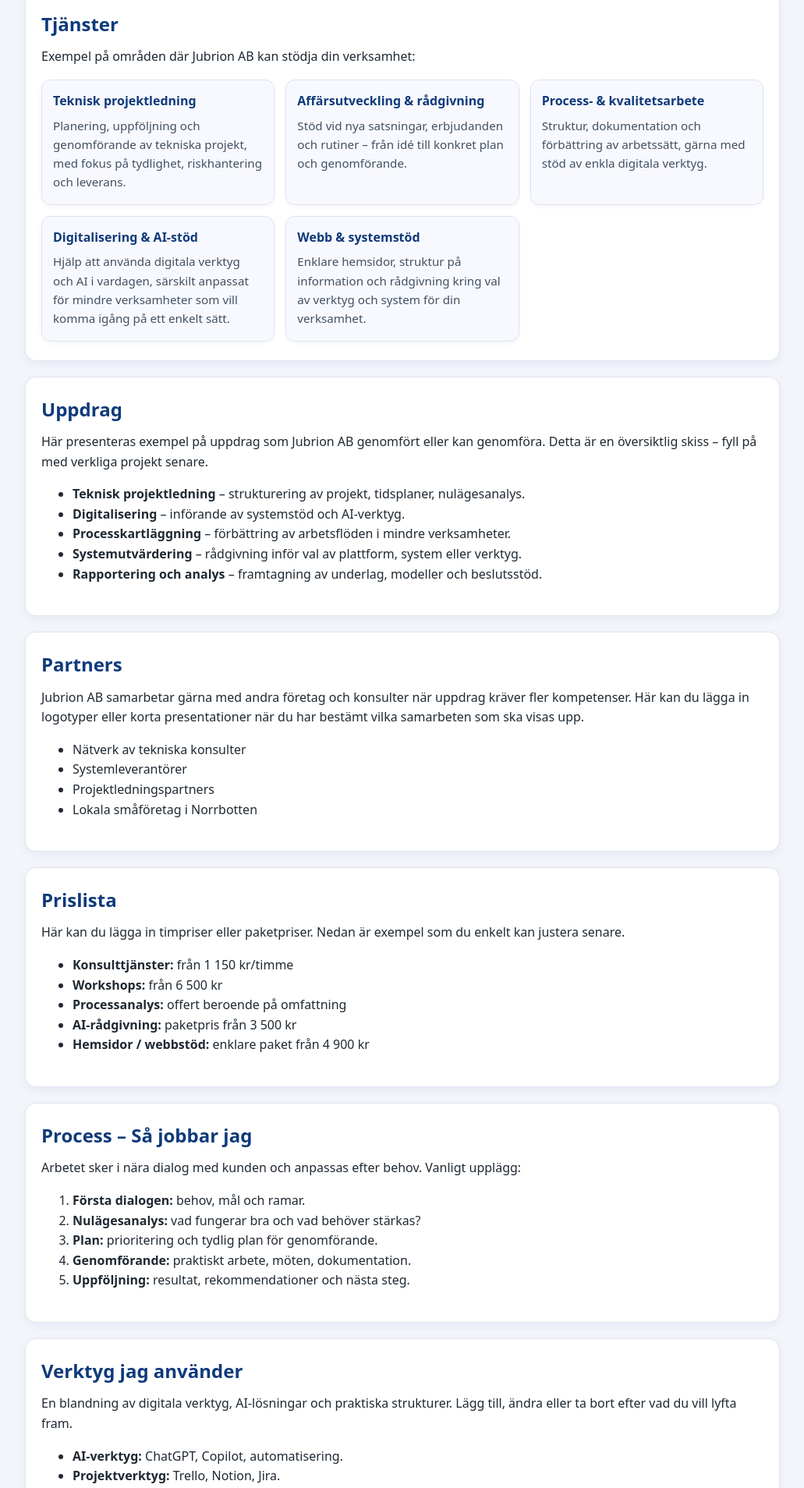
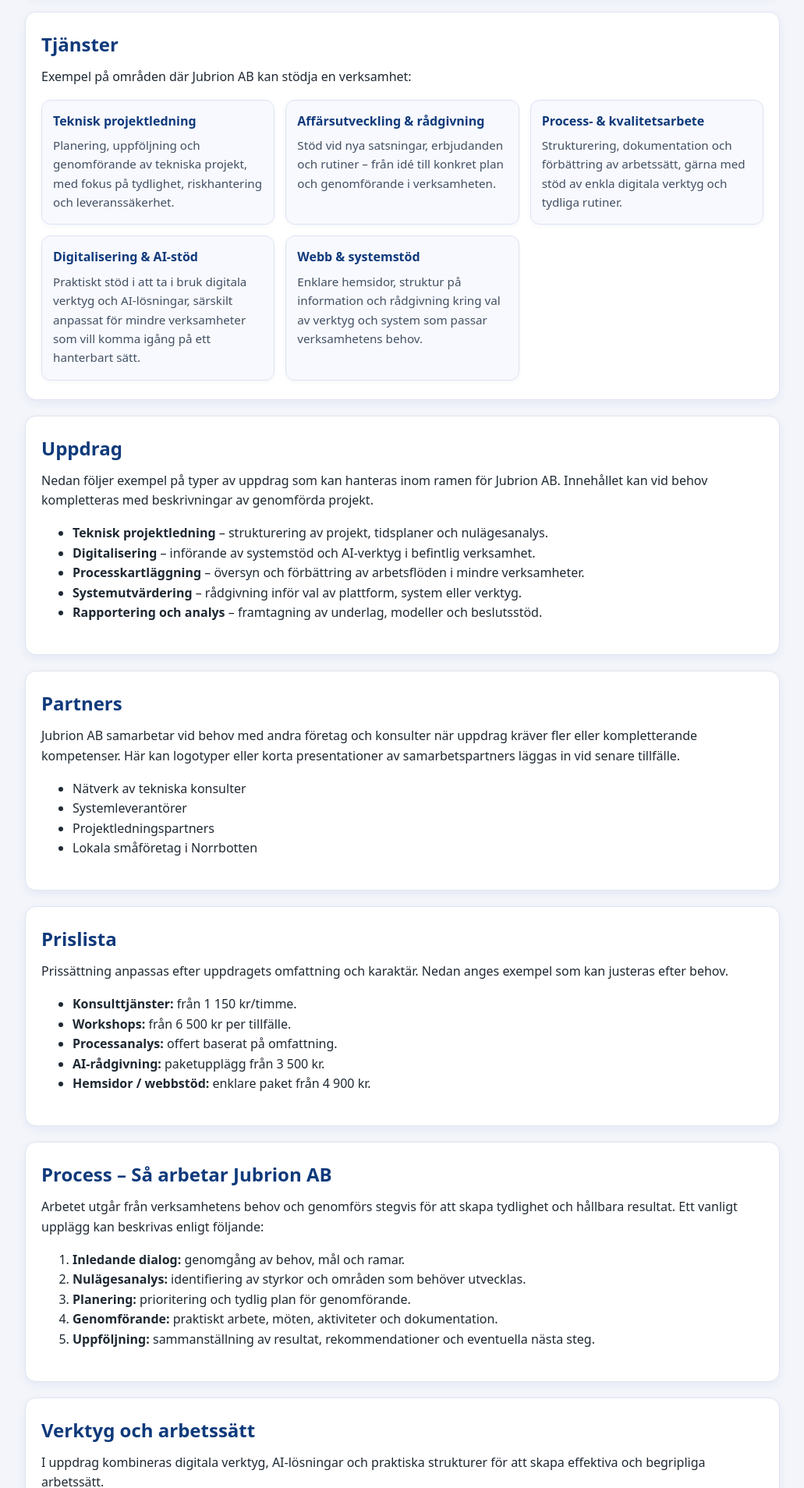
Before and after one commit to Urbs62/urbs62.github.io, a plain HTML site: page index.html in a window 1280 px wide. Shown: the part 892-2800 px from the top of the page at 78% size, without its empty margins (124-1155 px from the left). Drawn offline with Linux system fonts and the light colour scheme.

Commit message:
Update index.html

```diff
--- a/index.html
+++ b/index.html
@@ -31,11 +31,10 @@
         <section class="hero">
             <div class="hero-inner">
                 <div class="hero-text">
-                    <h1>Struktur, teknik och utveckling för din verksamhet</h1>
+                    <h1>Struktur, teknik och utveckling för små och medelstora verksamheter</h1>
                     <p>
-                        Jubrion AB hjälper små och medelstora företag att få ordning på projekt,
-                        processer och digitala verktyg – med kombinationen av erfarenhet,
-                        tydlighet och modern teknik.
+                        Jubrion AB erbjuder stöd till små och medelstora företag som behöver skapa ordning
+                        i projekt, processer och digitala verktyg – med fokus på tydlighet, struktur och modern teknik.
                     </p>
                     <a href="#kontakt" class="btn-primary">Kontakta Jubrion</a>
                 </div>
@@ -46,31 +45,31 @@
             <h2>Om Jubrion AB</h2>
             <p>
                 <strong>Jubrion AB</strong> är ett flexibelt konsult- och utvecklingsbolag baserat i Luleå.
-                Företaget arbetar i gränslandet mellan teknik, affärsutveckling och digitala hjälpmedel – där
-                modern AI-teknik kombineras med lång erfarenhet av projektledning, systemutveckling och
+                Verksamheten är inriktad på arbete i gränslandet mellan teknik, affärsutveckling och digitala hjälpmedel –
+                där modern AI-teknik kombineras med lång erfarenhet av projektledning, systemutveckling och
                 industriella lösningar.
             </p>
             <p>
-                Med över 30 års erfarenhet från industriella och tekniska miljöer – och en bakgrund som
-                utvecklare, chef och projektledare – hjälper U S företag att få struktur,
-                förbättra sina processer och genomföra projekt med tydlighet och resultatfokus.
+                Med över 30 års erfarenhet från industriella och tekniska miljöer, samt bakgrund inom utveckling,
+                ledarskap och kundprojekt, kan Jubrion AB bidra till att skapa struktur, förbättra arbetssätt
+                och genomföra förändringar med tydligt resultatfokus.
             </p>
             <p>
-                Jubrion AB samarbetar gärna med mindre bolag, föreningar och lokala initiativ, där behovet
+                Jubrion AB samarbetar särskilt gärna med mindre bolag, föreningar och lokala initiativ, där behovet
                 ofta är en kombination av struktur, praktiskt genomförande och digitalt stöd.
             </p>
         </section>
 
         <section id="tjanster" class="section-card">
             <h2>Tjänster</h2>
-            <p>Exempel på områden där Jubrion AB kan stödja din verksamhet:</p>
+            <p>Exempel på områden där Jubrion AB kan stödja en verksamhet:</p>
 
             <div class="services-grid">
                 <article class="service-card">
                     <h3>Teknisk projektledning</h3>
                     <p>
                         Planering, uppföljning och genomförande av tekniska projekt, med fokus på
-                        tydlighet, riskhantering och leverans.
+                        tydlighet, riskhantering och leveranssäkerhet.
                     </p>
                 </article>
 
@@ -78,23 +77,23 @@
                     <h3>Affärsutveckling & rådgivning</h3>
                     <p>
                         Stöd vid nya satsningar, erbjudanden och rutiner – från idé till konkret plan
-                        och genomförande.
+                        och genomförande i verksamheten.
                     </p>
                 </article>
 
                 <article class="service-card">
                     <h3>Process- & kvalitetsarbete</h3>
                     <p>
-                        Struktur, dokumentation och förbättring av arbetssätt, gärna med stöd av enkla
-                        digitala verktyg.
+                        Strukturering, dokumentation och förbättring av arbetssätt, gärna med stöd av enkla
+                        digitala verktyg och tydliga rutiner.
                     </p>
                 </article>
 
                 <article class="service-card">
                     <h3>Digitalisering & AI-stöd</h3>
                     <p>
-                        Hjälp att använda digitala verktyg och AI i vardagen, särskilt anpassat för
-                        mindre verksamheter som vill komma igång på ett enkelt sätt.
+                        Praktiskt stöd i att ta i bruk digitala verktyg och AI-lösningar, särskilt anpassat för
+                        mindre verksamheter som vill komma igång på ett hanterbart sätt.
                     </p>
                 </article>
 
@@ -102,21 +101,22 @@
                     <h3>Webb & systemstöd</h3>
                     <p>
                         Enklare hemsidor, struktur på information och rådgivning kring val av verktyg
-                        och system för din verksamhet.
+                        och system som passar verksamhetens behov.
                     </p>
                 </article>
             </div>
         </section>
+
         <section id="uppdrag" class="section-card">
             <h2>Uppdrag</h2>
             <p>
-                Här presenteras exempel på uppdrag som Jubrion AB genomfört eller kan genomföra.
-                Detta är en översiktlig skiss – fyll på med verkliga projekt senare.
+                Nedan följer exempel på typer av uppdrag som kan hanteras inom ramen för Jubrion AB.
+                Innehållet kan vid behov kompletteras med beskrivningar av genomförda projekt.
             </p>
             <ul>
-                <li><strong>Teknisk projektledning</strong> – strukturering av projekt, tidsplaner, nulägesanalys.</li>
-                <li><strong>Digitalisering</strong> – införande av systemstöd och AI-verktyg.</li>
-                <li><strong>Processkartläggning</strong> – förbättring av arbetsflöden i mindre verksamheter.</li>
+                <li><strong>Teknisk projektledning</strong> – strukturering av projekt, tidsplaner och nulägesanalys.</li>
+                <li><strong>Digitalisering</strong> – införande av systemstöd och AI-verktyg i befintlig verksamhet.</li>
+                <li><strong>Processkartläggning</strong> – översyn och förbättring av arbetsflöden i mindre verksamheter.</li>
                 <li><strong>Systemutvärdering</strong> – rådgivning inför val av plattform, system eller verktyg.</li>
                 <li><strong>Rapportering och analys</strong> – framtagning av underlag, modeller och beslutsstöd.</li>
             </ul>
@@ -125,9 +125,9 @@
         <section id="partners" class="section-card">
             <h2>Partners</h2>
             <p>
-                Jubrion AB samarbetar gärna med andra företag och konsulter när uppdrag kräver
-                fler kompetenser. Här kan du lägga in logotyper eller korta presentationer när du har
-                bestämt vilka samarbeten som ska visas upp.
+                Jubrion AB samarbetar vid behov med andra företag och konsulter när uppdrag kräver
+                fler eller kompletterande kompetenser. Här kan logotyper eller korta presentationer
+                av samarbetspartners läggas in vid senare tillfälle.
             </p>
 
             <ul>
@@ -141,53 +141,57 @@
         <section id="prislista" class="section-card">
             <h2>Prislista</h2>
             <p>
-                Här kan du lägga in timpriser eller paketpriser. Nedan är exempel som du enkelt kan
-                justera senare.
+                Prissättning anpassas efter uppdragets omfattning och karaktär. Nedan anges exempel
+                som kan justeras efter behov.
             </p>
 
             <ul>
-                <li><strong>Konsulttjänster:</strong> från 1 150 kr/timme</li>
-                <li><strong>Workshops:</strong> från 6 500 kr</li>
-                <li><strong>Processanalys:</strong> offert beroende på omfattning</li>
-                <li><strong>AI-rådgivning:</strong> paketpris från 3 500 kr</li>
-                <li><strong>Hemsidor / webbstöd:</strong> enklare paket från 4 900 kr</li>
+                <li><strong>Konsulttjänster:</strong> från 1 150 kr/timme.</li>
+                <li><strong>Workshops:</strong> från 6 500 kr per tillfälle.</li>
+                <li><strong>Processanalys:</strong> offert baserat på omfattning.</li>
+                <li><strong>AI-rådgivning:</strong> paketupplägg från 3 500 kr.</li>
+                <li><strong>Hemsidor / webbstöd:</strong> enklare paket från 4 900 kr.</li>
             </ul>
         </section>
 
         <section id="process" class="section-card">
-            <h2>Process – Så jobbar jag</h2>
+            <h2>Process – Så arbetar Jubrion AB</h2>
             <p>
-                Arbetet sker i nära dialog med kunden och anpassas efter behov. Vanligt upplägg:
+                Arbetet utgår från verksamhetens behov och genomförs stegvis för att skapa tydlighet
+                och hållbara resultat. Ett vanligt upplägg kan beskrivas enligt följande:
             </p>
 
             <ol>
-                <li><strong>Första dialogen:</strong> behov, mål och ramar.</li>
-                <li><strong>Nulägesanalys:</strong> vad fungerar bra och vad behöver stärkas?</li>
-                <li><strong>Plan:</strong> prioritering och tydlig plan för genomförande.</li>
-                <li><strong>Genomförande:</strong> praktiskt arbete, möten, dokumentation.</li>
-                <li><strong>Uppföljning:</strong> resultat, rekommendationer och nästa steg.</li>
+                <li><strong>Inledande dialog:</strong> genomgång av behov, mål och ramar.</li>
+                <li><strong>Nulägesanalys:</strong> identifiering av styrkor och områden som behöver utvecklas.</li>
+                <li><strong>Planering:</strong> prioritering och tydlig plan för genomförande.</li>
+                <li><strong>Genomförande:</strong> praktiskt arbete, möten, aktiviteter och dokumentation.</li>
+                <li><strong>Uppföljning:</strong> sammanställning av resultat, rekommendationer och eventuella nästa steg.</li>
             </ol>
         </section>
 
         <section id="verktyg" class="section-card">
-            <h2>Verktyg jag använder</h2>
+            <h2>Verktyg och arbetssätt</h2>
             <p>
-                En blandning av digitala verktyg, AI-lösningar och praktiska strukturer.
-                Lägg till, ändra eller ta bort efter vad du vill lyfta fram.
+                I uppdrag kombineras digitala verktyg, AI-lösningar och praktiska strukturer för att
+                skapa effektiva och begripliga arbetssätt.
             </p>
 
             <ul>
-                <li><strong>AI-verktyg:</strong> ChatGPT, Copilot, automatisering.</li>
-                <li><strong>Projektverktyg:</strong> Trello, Notion, Jira.</li>
-                <li><strong>Dokumentation:</strong> Google Workspace, Microsoft 365.</li>
-                <li><strong>Analys / modeller:</strong> Excel, diagram, rapportmallar.</li>
-                <li><strong>Webb / system:</strong> GitHub Pages, statiska sidor, lättare webbbyggen.</li>
+                <li><strong>AI-verktyg:</strong> till exempel ChatGPT, Copilot och olika former av automatisering.</li>
+                <li><strong>Projektverktyg:</strong> exempelvis Trello, Notion eller Jira, beroende på uppdrag.</li>
+                <li><strong>Dokumentation:</strong> arbete i Google Workspace, Microsoft 365 eller motsvarande plattformar.</li>
+                <li><strong>Analys och modeller:</strong> användning av kalkylblad, diagram, rapportmallar och visualiseringar.</li>
+                <li><strong>Webb och system:</strong> till exempel statiska sidor via GitHub Pages samt enklare webblösningar.</li>
             </ul>
         </section>
 
         <section id="kontakt" class="section-card section-contact">
             <h2>Kontakt</h2>
-            <p>Vill du veta mer eller diskutera ett möjligt uppdrag? Hör gärna av dig.</p>
+            <p>
+                För frågor, förfrågningar eller mer information om tjänster och möjliga uppdrag,
+                går det bra att kontakta Jubrion AB via e-post eller telefon.
+            </p>
             <div class="kontakt-info">
                 <p><strong>Jubrion AB</strong></p>
                 <p>Ägare och grundare: U S</p>
```
Lines whose indentation alone changed are shown as unchanged.
